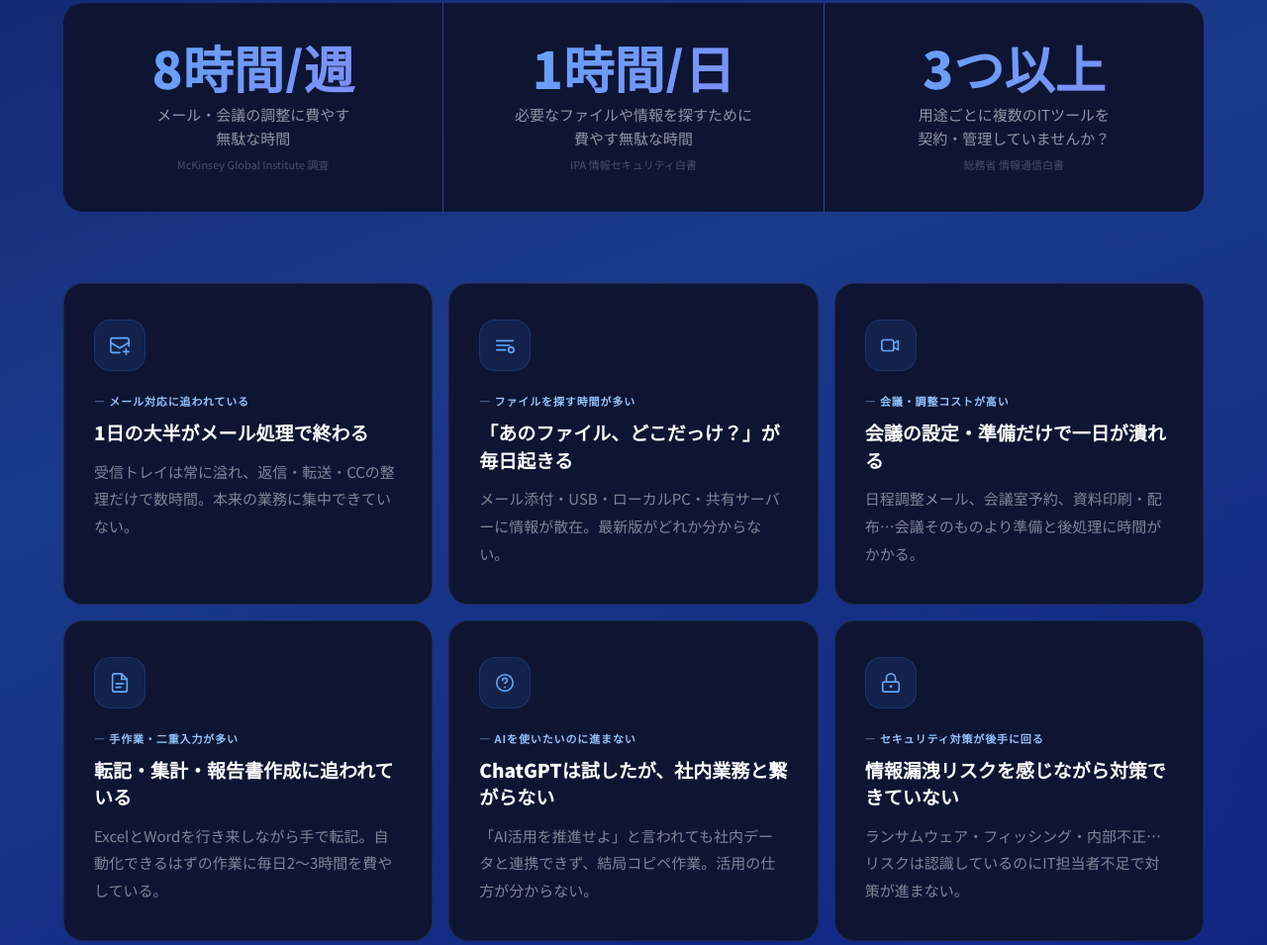
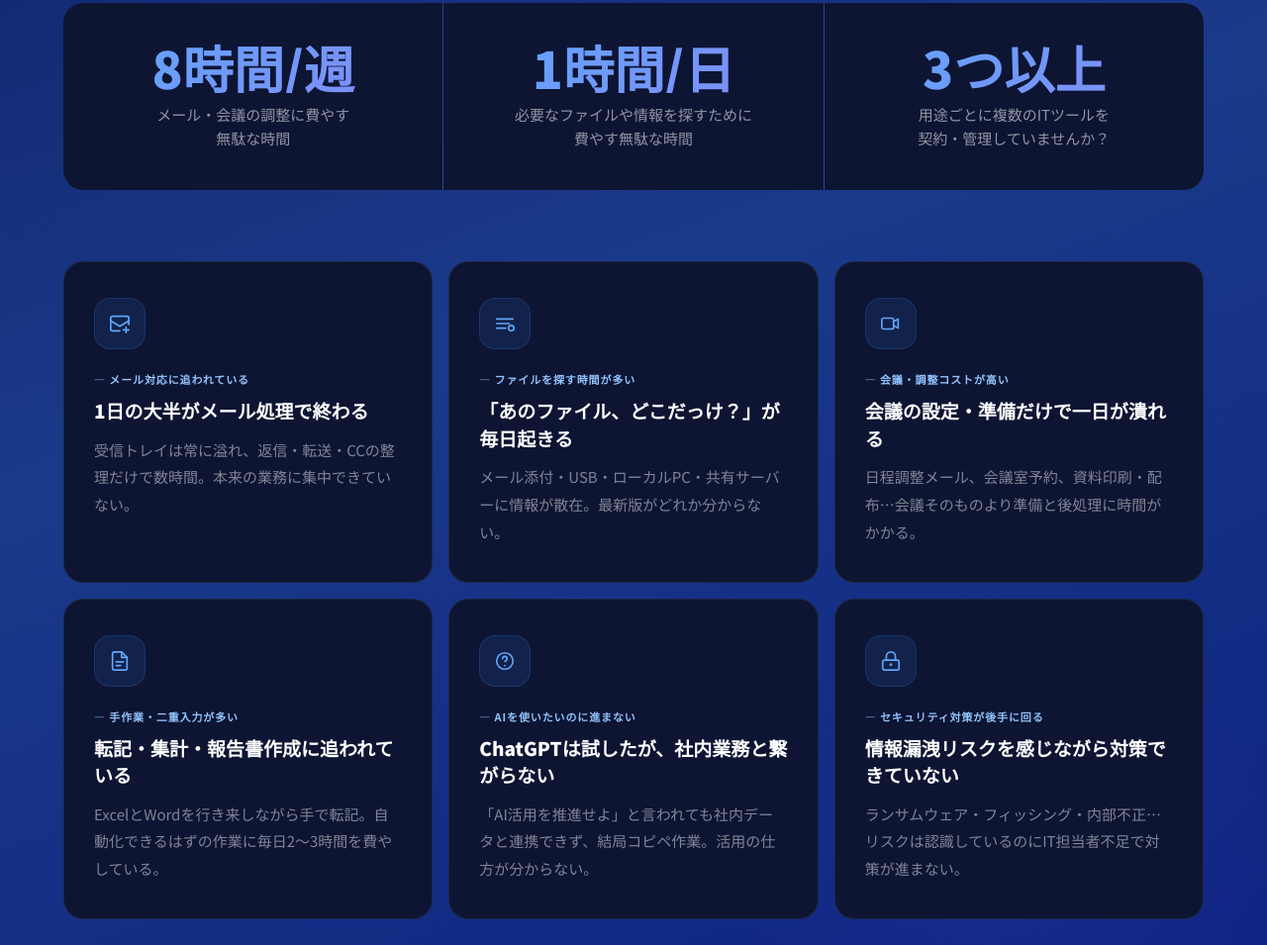
Before and after one commit to YutoAra/yamamoto-GWS-LP, a plain HTML site: page index.html in a window 1280 px wide. Shown: the part 1404-2359 px from the top of the page at 99% size. Drawn offline with Linux system fonts and the light colour scheme.

Commit message:
コンテンツ更新：統計数値の出典表記を削除
Co-Authored-By: Claude Sonnet 4.6 <noreply@anthropic.com>

```diff
--- a/index.html
+++ b/index.html
@@ -937,17 +937,14 @@ footer{
       <div class="prob-stat">
         <div class="prob-stat-num" data-count="8" data-suffix="時間/週">0時間/週</div>
         <div class="prob-stat-label">メール・会議の調整に費やす<br>無駄な時間</div>
-        <div class="prob-stat-src">McKinsey Global Institute 調査</div>
       </div>
       <div class="prob-stat">
         <div class="prob-stat-num" data-count="1.8" data-suffix="時間/日">0時間/日</div>
         <div class="prob-stat-label">必要なファイルや情報を探すために<br>費やす無駄な時間</div>
-        <div class="prob-stat-src">IPA 情報セキュリティ白書</div>
       </div>
       <div class="prob-stat">
         <div class="prob-stat-num" data-count="3" data-suffix="つ以上">0つ以上</div>
         <div class="prob-stat-label">用途ごとに複数のITツールを<br>契約・管理していませんか？</div>
-        <div class="prob-stat-src">総務省 情報通信白書</div>
       </div>
     </div>
 
```
